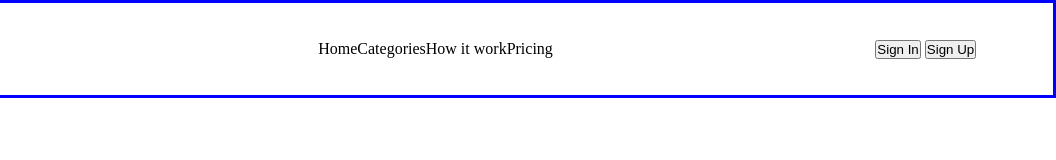
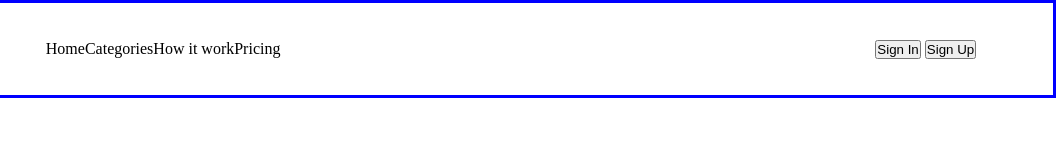
Before and after one commit to Nairitya/FullStack-Javascript-2.0, a plain HTML site: page HTML-CSS Projects/iNeuron-Project3-Gaming-Landing-Page/index.html in a window 1280 px wide. Shown: the full height of the page, 224-1280 px from the left. Drawn offline with Linux system fonts and the light colour scheme.

Commit message:
style: flex grow added to navbar

```diff
--- a/HTML-CSS Projects/iNeuron-Project3-Gaming-Landing-Page/styles.css
+++ b/HTML-CSS Projects/iNeuron-Project3-Gaming-Landing-Page/styles.css
@@ -14,9 +14,14 @@ header {
   justify-content: space-between;
   align-items: center;
 }
+nav {
+  flex-grow: 1;
+}
+.logo {
+  margin-right: 50px;
+}
 ul {
   display: flex;
-  justify-content: space-between;
 }
 ul > li {
   display: inline-block;
```
